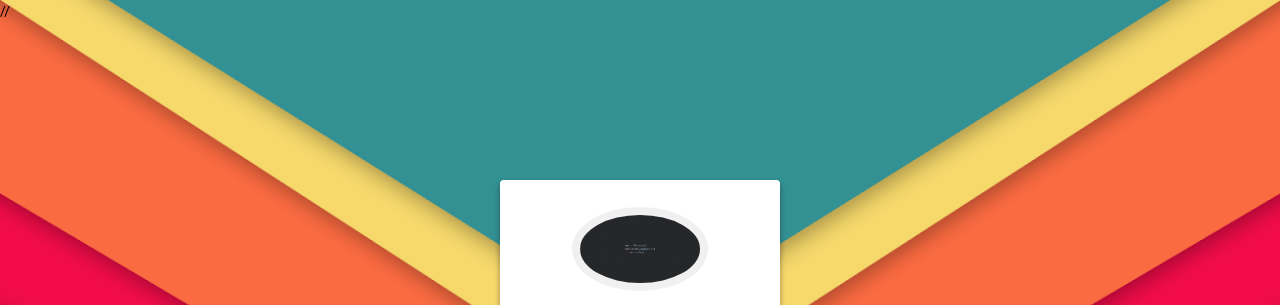
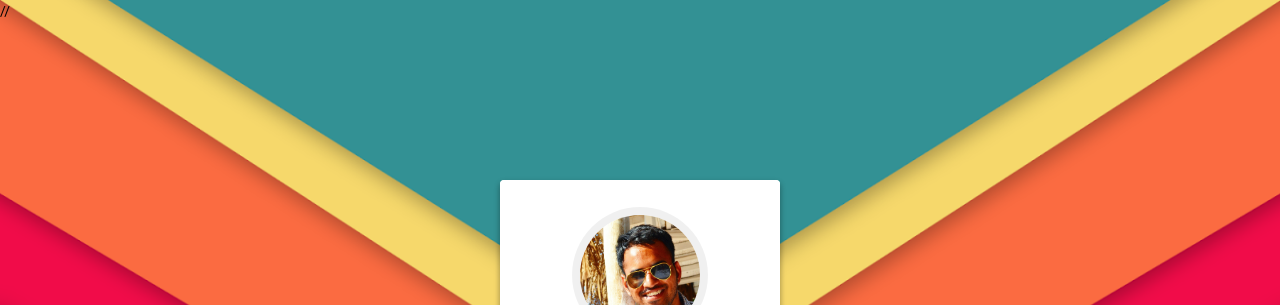
Before and after one commit to ng0227/shankymahajan.github.io, a plain HTML site: page index.html in a window 1280 px wide. Shown: the top 305 px of the page. Drawn offline with Linux system fonts and the light colour scheme.

Commit message:
Display picture changed and readme

```diff
--- a/index.html
+++ b/index.html
@@ -26,7 +26,7 @@
         <header>
             <!-- here’s the avatar -->
             <a href="">
-                <img src="./assets/4.png" />
+                <img src="./assets/pic.jpg" />
             </a>
             <!-- the username -->
             <h1>Shashank Mahajan</h1>
```
